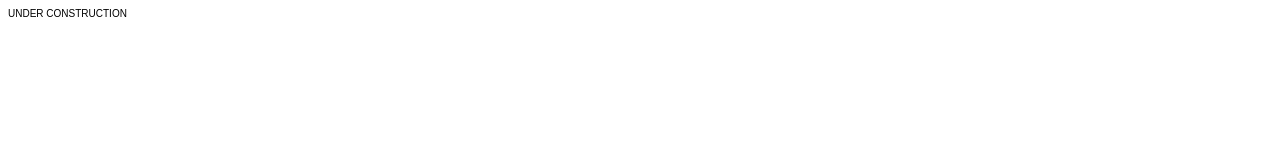
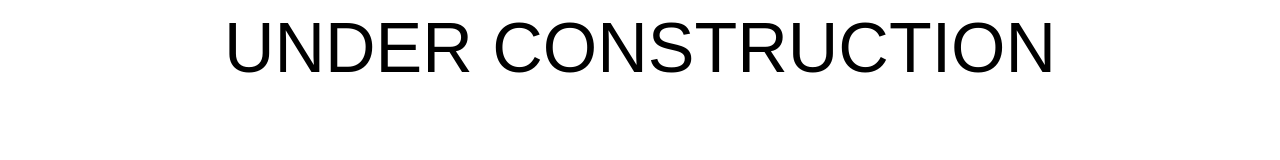
Before and after one commit to benlew3/filipindex.github.io, a plain HTML site: page ArtsEntertainmentAndMedia.html in a window 1280 px wide. Drawn offline with nearby package versions, Linux system fonts and the light colour scheme; files that its build step writes are made by us from their sources.

Commit message:
under construction

```diff
--- a/ArtsEntertainmentAndMedia.html
+++ b/ArtsEntertainmentAndMedia.html
@@ -244,6 +244,6 @@
       </div>
     </div> -->
 
-    UNDER CONSTRUCTION
+    <p style="font-size:70px;text-align:center;">UNDER CONSTRUCTION</p>
   </body>
 </html>
```
